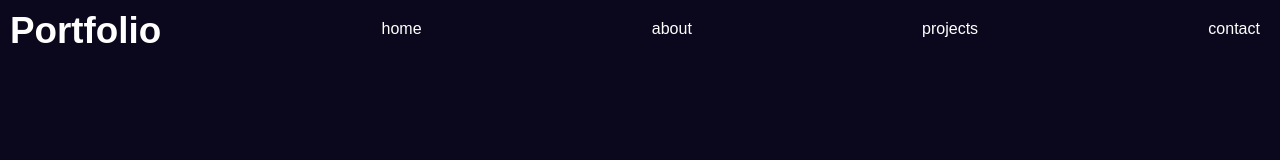
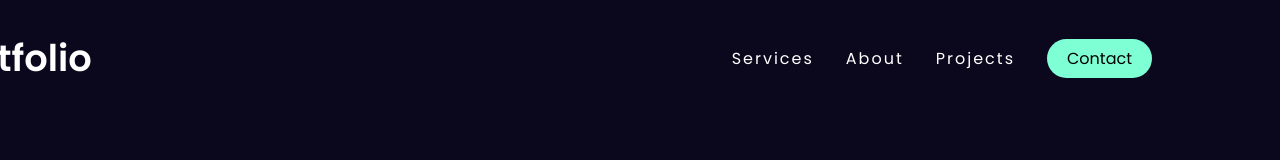
Before and after one commit to otsubolucas/portfolio, a plain HTML site: page index.html in a window 1280 px wide. Drawn offline with Linux system fonts and the light colour scheme.

Commit message:
Terminei a NavBar

```diff
--- a/index.html
+++ b/index.html
@@ -9,13 +9,15 @@
 </head>
 <body>
     <header>
+        <h1 class="logo">Portfolio</h1>
         <nav>
-            <h1>Portfolio</h1>
-            <a href="#">home</a>
-            <a href="#">about</a>
-            <a href="#">projects</a>
-            <a href="#">contact</a>
+            <ul class="nav-list">
+                <li><a href="#">Services</a></li>
+                <li><a href="#">About</a></li>
+                <li><a href="#">Projects</a></li>
+            </ul>
         </nav>
+        <input type="button" value="Contact" class="contato">
     </header>
     <main>
 
--- a/style.css
+++ b/style.css
@@ -1,25 +1,59 @@
 @charset "UTF-8";
+
+@import url('https://fonts.googleapis.com/css2?family=Poppins:wght@400;500;600&display=swap');
+
 
 *{
     margin: 0px;
     padding: 0px;
     box-sizing: border-box;
-}
-body{
-    font-family: Arial, Helvetica, sans-serif;
+    font-family: 'Poppins', sans-serif;
     background-color: rgb(11, 8, 29);
 }
-nav{
-    padding: 10px;
+
+header{
     display: flex;
-    justify-content: space-between;
+    justify-content: flex-end;
+    align-items: center;
+    padding: 30px 10%;
 }
-nav h1{
+header h1{
     font-size: 2.3em;
     color: white;
 }
-nav > a{
-    padding: 10px;
+li,a{
     text-decoration: none;
     color: white;
+    font-size: 16px;
 }
+
+.logo{
+    cursor: pointer;
+    margin-right: 50vw;
+}
+.nav-list{
+    display: flex;
+    list-style: none;
+}
+.nav-list li{
+    margin-right: 32px;
+    letter-spacing: 2px;
+}
+.nav-list a{
+    transition: 0.3s ease 0s;
+}
+.nav-list a:hover{
+    color: aquamarine;
+}
+.contato{
+    font-size: 16px;
+    padding: 7px 20px;
+    background-color: aquamarine;
+    border: none;
+    border-radius: 50px;
+    cursor: pointer;
+    transition: 0.3s
+}
+.contato:hover{
+    background-color: rgb(88, 180, 150);
+}
```
